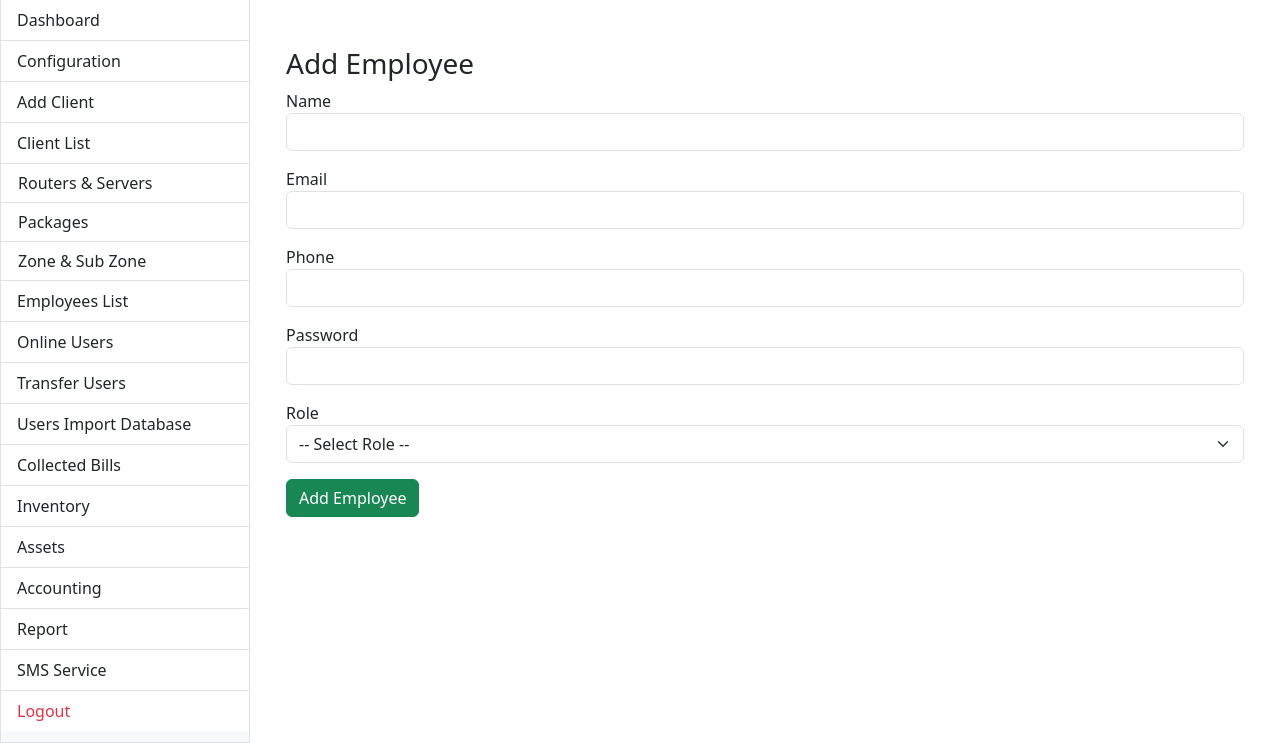
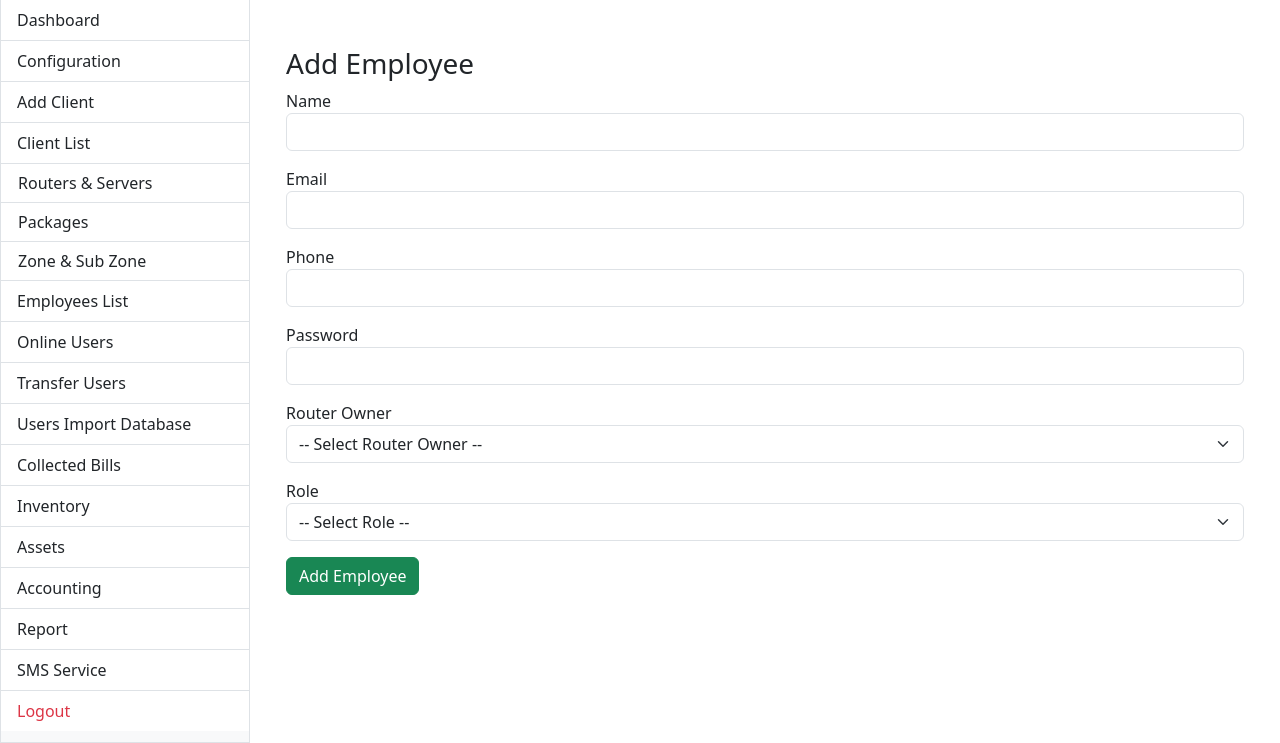
Before and after one commit to ABNET-RAKIB-123/isp, a PHP site: page /employees/add_employee.php in a window 1280 px wide. Shown: the part 57-800 px from the top of the page. Run offline with PHP 8.4, Linux system fonts and the light colour scheme; a user stored in the database is signed in; data comes from the database, SQL or seed files in the repository; some libraries are stand-ins or nearby versions.

Commit message:
your commit message

```diff
--- a/employees/add_employee.php
+++ b/employees/add_employee.php
@@ -1,4 +1,7 @@
 <?php
+// ✅ Enable error reporting
+error_reporting(E_ALL);
+ini_set('display_errors', 1);
 session_start();
 
 // 🔒 Check login
@@ -16,14 +19,27 @@ if ($_SERVER['REQUEST_METHOD'] === 'POST') {
     $phone = trim($_POST['phone']);
     $password = md5($_POST['password']); // ✅ MD5 hash
     $role = $_POST['role'] ?? 'support';
+    $router_owner_id = trim($_POST['router_owner_id']);
+    // $router_id = trim($_POST['client_id']);
 
     if (!empty($name) && !empty($email) && !empty($password)) {
-        $stmt = $conn->prepare("INSERT INTO employees (name, email, phone, password, role) VALUES (?, ?, ?, ?, ?)");
-        $stmt->bind_param("sssss", $name, $email, $phone, $password, $role);
+        // $router_owner_id = $_POST['router_owner_id'] ?? null;
+        // $stmt = $conn->prepare("UPDATE routers SET owner_id=? WHERE id=?");
+        // $stmt->bind_param("ii", $router_owner_id, $router_id);
+
+        $stmt = $conn->prepare("INSERT INTO employees (access_if, name, email, phone, password, role) VALUES (?, ?, ?, ?, ?, ?)");
+        $stmt->bind_param("isssss", $router_owner_id, $name, $email, $phone, $password, $role);
         $stmt->execute();
         $success = "✅ Employee added successfully!";
     } else {
         $error = "❌ All fields are required.";
+    }
+}
+$routerOwners = [];
+$result = $conn->query("SELECT id, owner_id, router_name FROM routers ORDER BY id");
+if ($result) {
+    while ($row = $result->fetch_assoc()) {
+        $routerOwners[] = $row;
     }
 }
 require_once '../includes/header.php';
@@ -55,6 +71,18 @@ require_once '../includes/sidebar.php';
             <input type="password" name="password" class="form-control" required>
         </div>
 
+        <div class="mb-3">
+            <label>Router Owner</label>
+            <select name="router_owner_id" class="form-select">
+                <option value="">-- Select Router Owner --</option>
+                <?php foreach ($routerOwners as $owner): ?>
+                    <option value="<?= htmlspecialchars($owner['id']) ?>">
+                        <?= htmlspecialchars($owner['router_name']) ?>
+                    </option>
+                <?php endforeach; ?>
+            </select>
+        </div>
+
         <!-- Only admin can choose role -->
         <?php if ($_SESSION['role'] === 'admin'): ?>
             <div class="mb-3">
```
